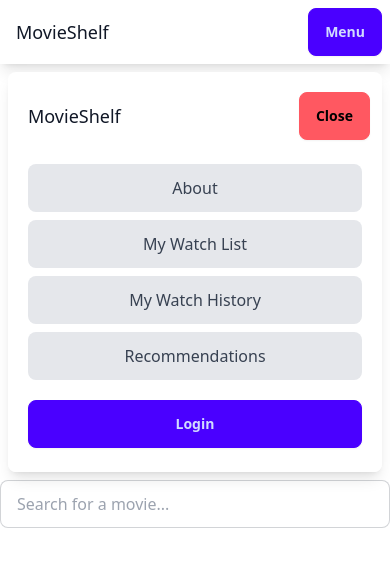
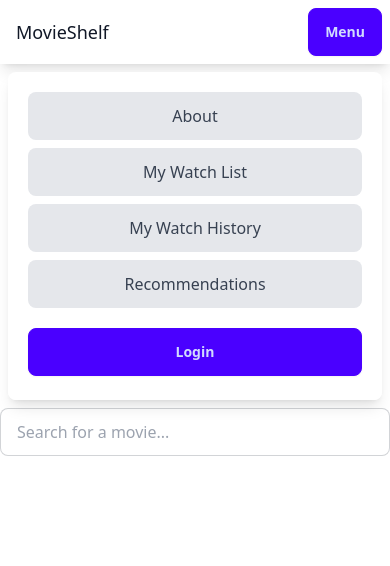
Before and after one commit to varungarg2796/MovieShelf-Frontend, a React (Create React App) app: page / in a window 390 px wide. Both pictures are taken after a click on the button "Menu". Shown: the top 566 px of the page. Built offline with nearby package versions, Linux system fonts and the light colour scheme.

Commit message:
Fixed the navbar completely

```diff
--- a/src/components/navbar.tsx
+++ b/src/components/navbar.tsx
@@ -2,6 +2,7 @@ import { useState, useContext, useEffect, useRef } from 'react';
 import { Link, useNavigate } from 'react-router-dom';
 import { UserContext } from '../context/UserContext'; // import UserContext
 import 'daisyui/dist/full.css'; // import daisyUI for styling
+import useOnClickOutside from './useOnClickOutside';
 
 const Navbar: React.FC = () => {
   const [isMenuOpen, setIsMenuOpen] = useState(false);
@@ -9,6 +10,9 @@ const Navbar: React.FC = () => {
   const navigate = useNavigate();
   const user = useContext(UserContext); // access user data
   const dropdownRef = useRef<HTMLDivElement>(null); // reference for the dropdown
+  const ref = useRef<HTMLDivElement>(null);
+
+  useOnClickOutside(ref, () => setIsMenuOpen(false));
 
   const handleLoginClick = () => {
     navigate('/login');
@@ -54,7 +58,7 @@ const Navbar: React.FC = () => {
           </Link>
         </div>
         <div className="-mr-2 -my-2 lg:hidden">
-          <button onClick={() => setIsMenuOpen(true)} className="btn btn-primary">
+          <button onClick={() => setIsMenuOpen(!isMenuOpen)} className="btn btn-primary">
             Menu
           </button>
         </div>
@@ -94,22 +98,10 @@ const Navbar: React.FC = () => {
         </div>
       </nav>
       {isMenuOpen && (
-        <nav className="sticky z-50 absolute top-0 inset-x-0 p-2 transition transform origin-top-right lg:hidden">
+        <nav ref={ref} className="sticky z-50 absolute top-0 inset-x-0 p-2 transition transform origin-top-right lg:hidden">
           <div className="rounded-lg shadow-lg">
             <div className="rounded-lg shadow-xs bg-white divide-y-2 divide-gray-50">
               <div className="pt-5 pb-6 px-5 space-y-6">
-                <div className="flex items-center justify-between">
-                  <div>
-                    <Link to="/" className="text-lg font-medium text-gray-900" onClick={() => setIsMenuOpen(false)}>
-                      MovieShelf
-                    </Link>
-                  </div>
-                  <div className="-mr-2">
-                    <button onClick={() => setIsMenuOpen(false)} className="btn btn-error">
-                      Close
-                    </button>
-                  </div>
-                </div>
                 <div>
                   <Link to="/about" className="block w-full px-5 py-3 text-center font-medium text-gray-700 bg-gray-200 hover:bg-gray-300 rounded-lg" onClick={() => setIsMenuOpen(false)}>
                     About
--- /dev/null
+++ b/src/components/useOnClickOutside.tsx
@@ -0,0 +1,22 @@
+import { useEffect, RefObject, EventHandler } from 'react';
+
+function useOnClickOutside(ref: RefObject<HTMLElement>, handler: EventHandler<any>) {
+  useEffect(() => {
+    const listener = (event: Event) => {
+      if (!ref.current || ref.current.contains(event.target as Node)) {
+        return;
+      }
+      handler(event);
+    };
+
+    document.addEventListener('mousedown', listener);
+    document.addEventListener('touchstart', listener);
+
+    return () => {
+      document.removeEventListener('mousedown', listener);
+      document.removeEventListener('touchstart', listener);
+    };
+  }, [ref, handler]);
+}
+
+export default useOnClickOutside;
```
